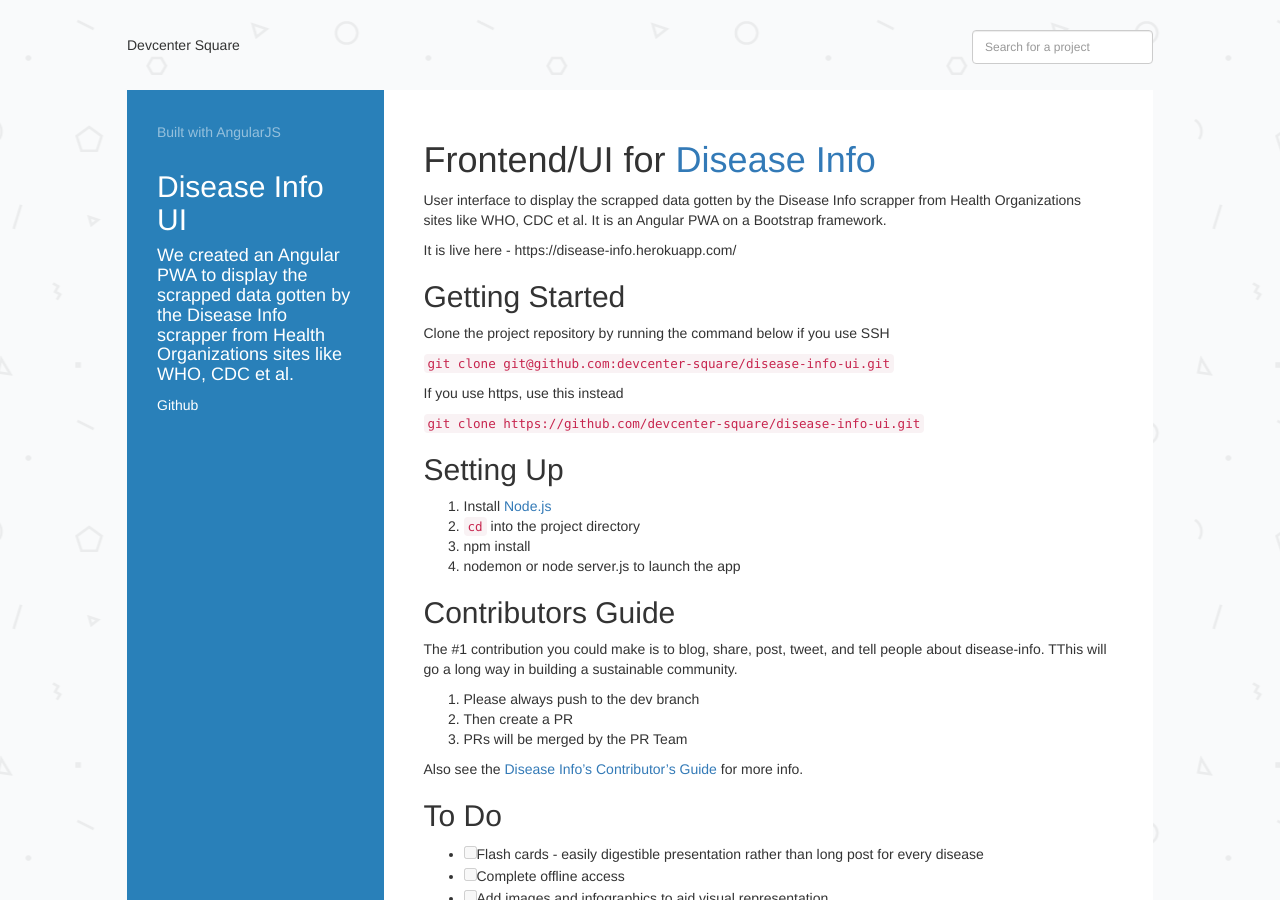
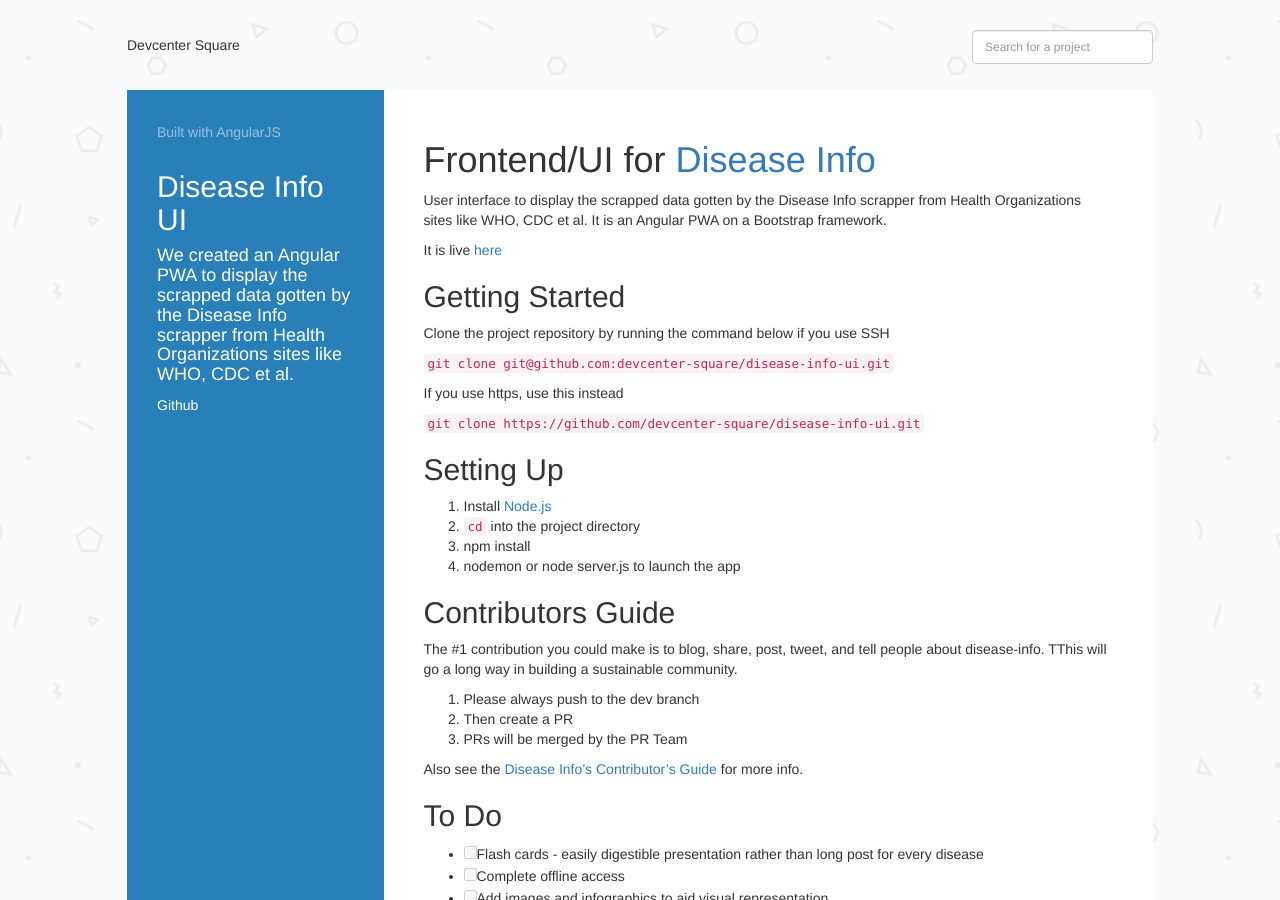
Before and after one commit to devcenter-square/devcenter-square.github.io, a Jekyll site: the page built from _posts/2016-8-30-disease-info-ui.markdown, in a window 1280 px wide. Built offline with Jekyll 4.4.1, drawn with Linux system fonts in a browser that asks for light colours; some web fonts are replaced.

Commit message:
Update 2016-8-30-disease-info-ui.markdown
Corrected a link

```diff
--- a/_posts/2016-8-30-disease-info-ui.markdown
+++ b/_posts/2016-8-30-disease-info-ui.markdown
@@ -14,7 +14,7 @@
 
 User interface to display the scrapped data gotten by the Disease Info scrapper from Health Organizations sites like WHO, CDC et al. It is an Angular PWA on a Bootstrap framework.
 
-It is live here - https://disease-info.herokuapp.com/
+It is live [here](https://disease-info.herokuapp.com/)
 
 ## Getting Started
 
```
